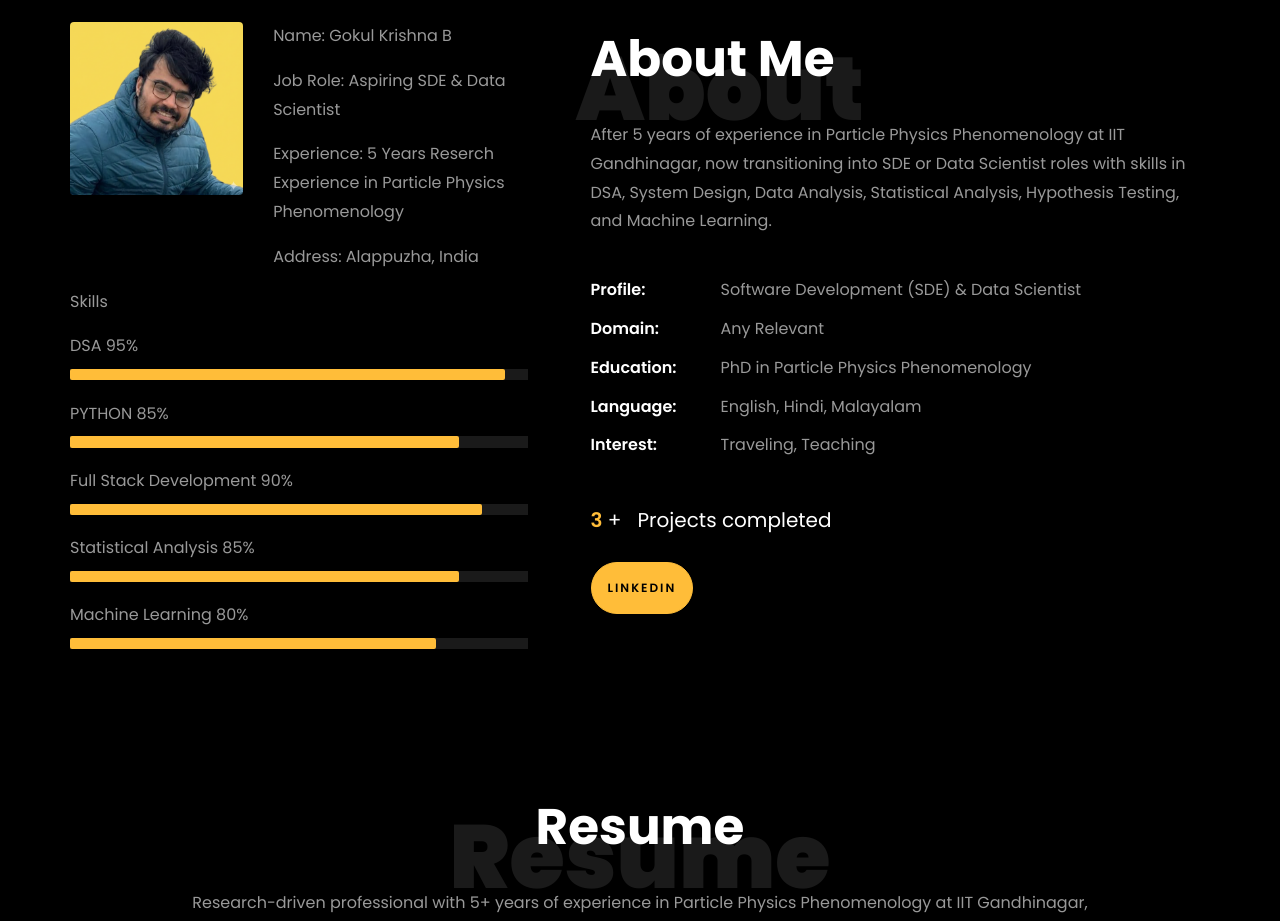
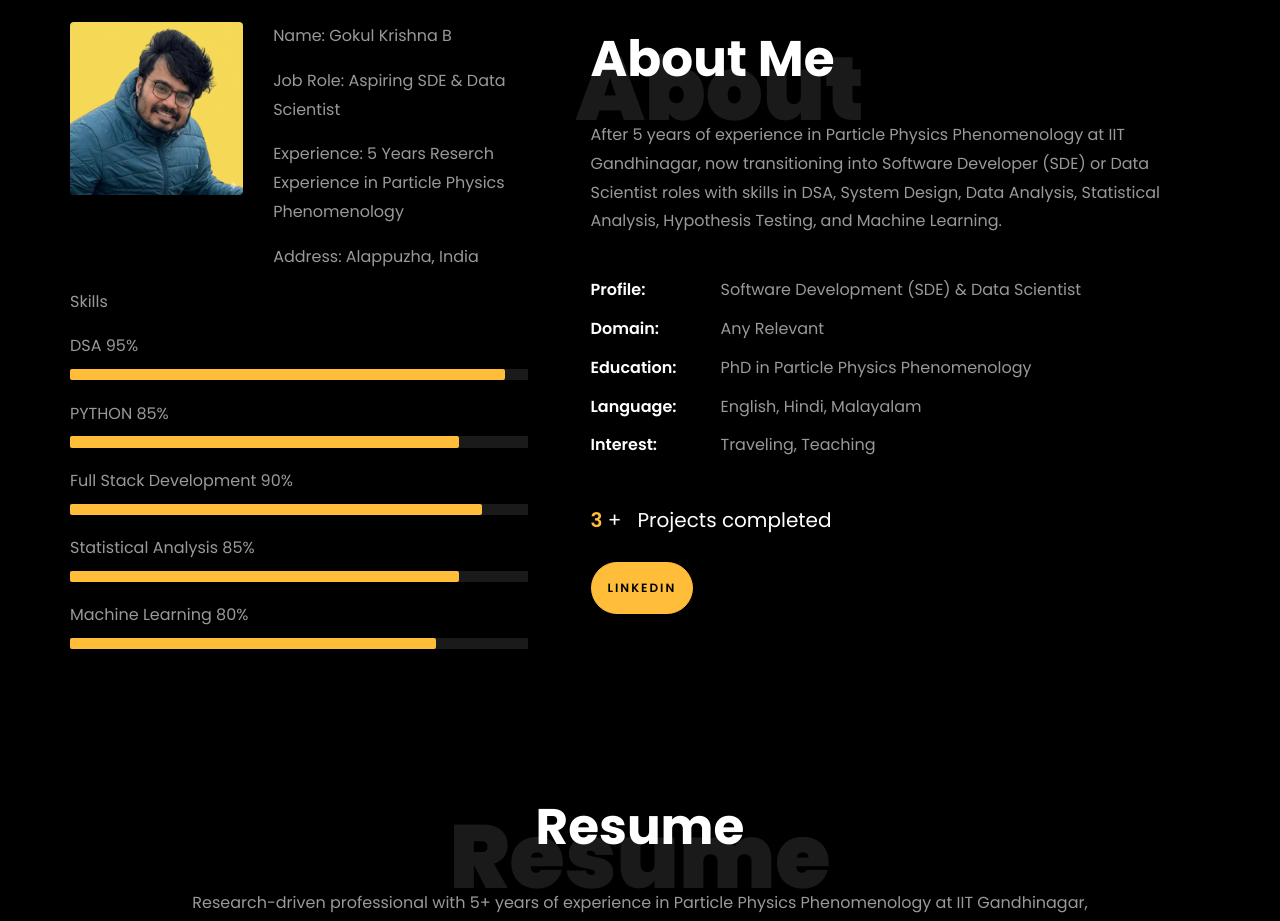
Before and after one commit to gokulkrishnab-gkb/gokulkrishna-gkb.github.io, a plain HTML site: page index.html in a window 1280 px wide. Shown: the part 840-1761 px from the top of the page. Drawn offline with Linux system fonts and the light colour scheme; files whose address does not match are found by name.

Commit message:
Update index.html

```diff
--- a/index.html
+++ b/index.html
@@ -273,7 +273,7 @@
 								<h1 class="big">About</h1>
 								<h2 class="mb-4">About Me</h2>
 
-								<p>After 5 years of experience in Particle Physics Phenomenology at IIT Gandhinagar, now transitioning into SDE or Data Scientist roles with skills in DSA, System Design, Data Analysis, Statistical Analysis, Hypothesis Testing, and Machine Learning.</p>
+								<p>After 5 years of experience in Particle Physics Phenomenology at IIT Gandhinagar, now transitioning into Software Developer (SDE) or Data Scientist roles with skills in DSA, System Design, Data Analysis, Statistical Analysis, Hypothesis Testing, and Machine Learning.</p>
 								<ul class="about-info mt-4 px-md-0 px-2">
 									<li class="d-flex"><span>Profile:</span> <span>Software Development (SDE) &amp; Data Scientist</span></li>
 									<li class="d-flex"><span>Domain:</span> <span>Any Relevant</span></li>
```
